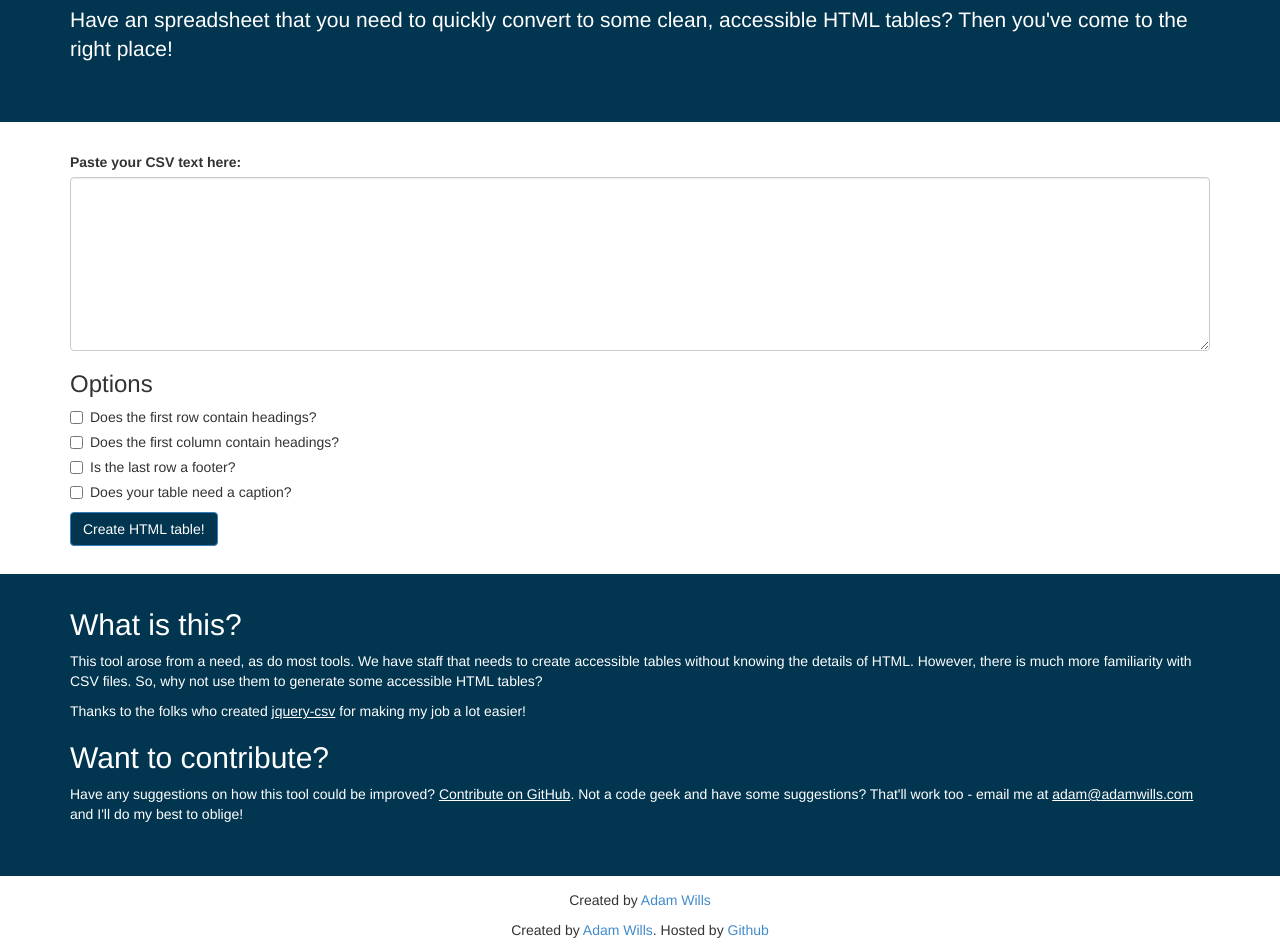
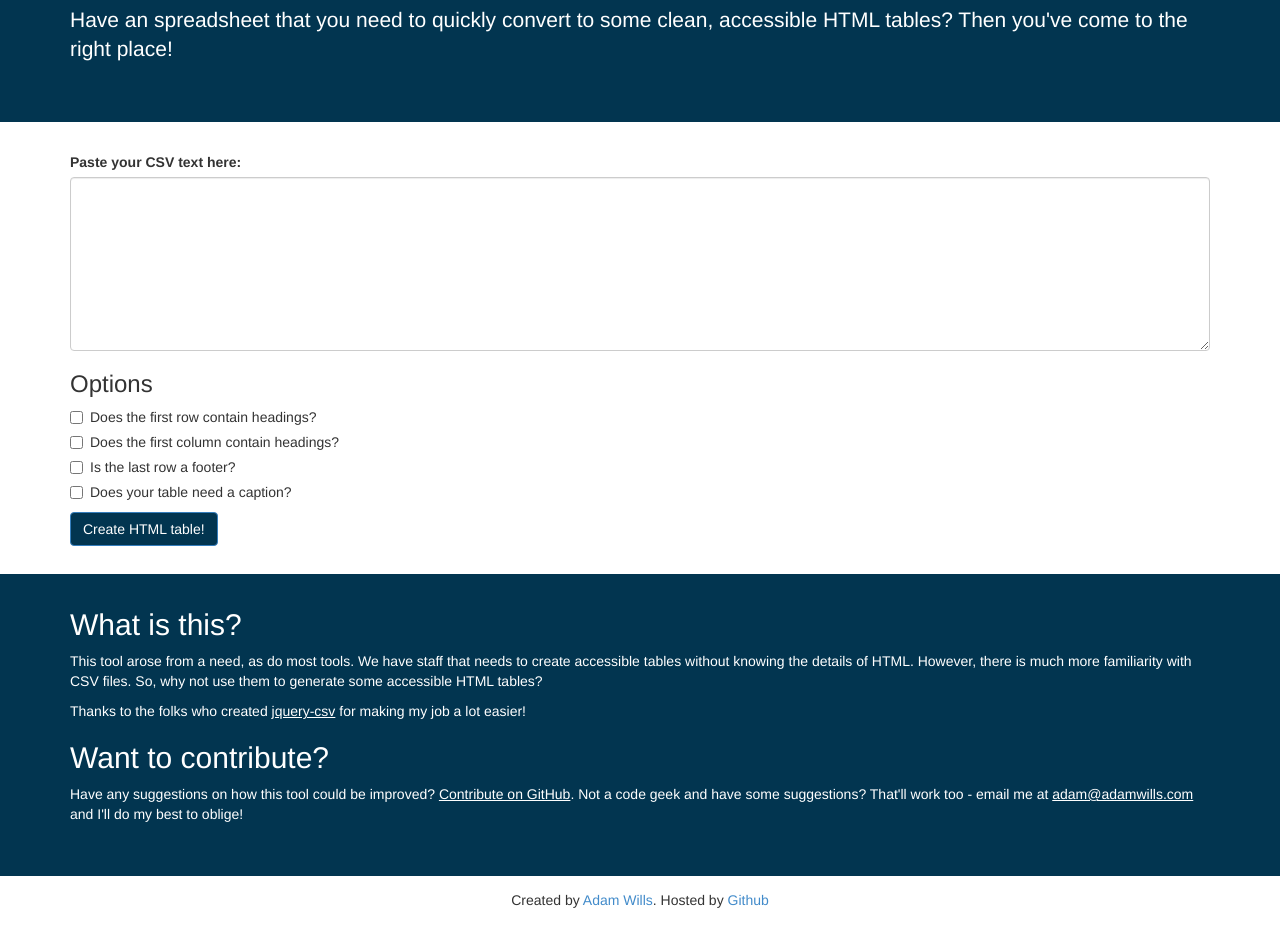
Before and after one commit to AdamWills/csv-accessible-table, a website: page index.html in a window 1280 px wide. Shown: the part 136-1086 px from the top of the page. After the commit the page ends 1056 px from the top, so only its background shows below. Drawn offline with nearby package versions, Linux system fonts and the light colour scheme.

Commit message:
Duplicate line

```diff
--- a/index.html
+++ b/index.html
@@ -118,7 +118,6 @@
 
     <footer class="content-info">
       <div class="container">
-        <p>Created by <a href="http://adamwills.com">Adam Wills</a></p>
         <p>Created by <a href="http://adamwills.com">Adam Wills</a>. Hosted by <a href="//github.com">Github</a></p>
       </div>
     </footer>
```
